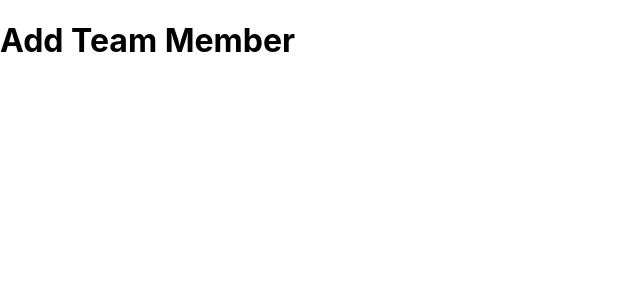
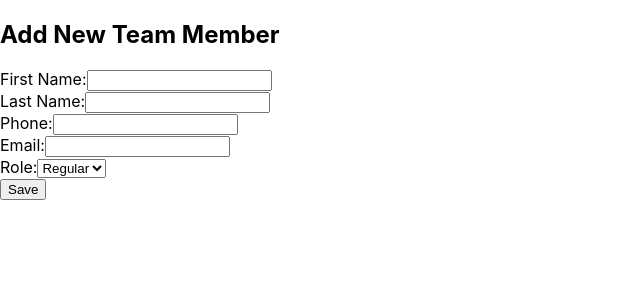
Before and after one commit to VishnuAravind12/team-member-management, a React (Create React App) app in the folder frontend/: page /add in a window 1280 px wide. Shown: the top 300 px of the page, without its empty margins (0-640 px from the left). Built offline with nearby package versions, Linux system fonts and the light colour scheme.

Commit message:
AddPage Implemented

```diff
--- a/frontend/src/pages/AddPage.js
+++ b/frontend/src/pages/AddPage.js
@@ -1,10 +1,89 @@
-import React from 'react';
+import React, { useState } from 'react';
+import { useNavigate } from 'react-router-dom';
 
 function AddPage() {
+  const navigate = useNavigate();
+  const [formData, setFormData] = useState({
+    first_name: '',
+    last_name: '',
+    phone_number: '',
+    email: '',
+    role: 'regular',
+  });
+
+  const handleChange = (e) => {
+    setFormData({
+      ...formData,
+      [e.target.name]: e.target.value
+    });
+  };
+
+  const handleSubmit = (e) => {
+    e.preventDefault();
+    fetch('http://127.0.0.1:8000/api/members/', {
+      method: 'POST',
+      headers: {
+        'Content-Type': 'application/json'
+      },
+      body: JSON.stringify(formData)
+    })
+    .then(response => response.json())
+    .then(() => {
+      // After successful add, navigate back to list
+      navigate('/');
+    })
+    .catch(err => console.error(err));
+  };
+
   return (
     <div>
-      <h1>Add Team Member</h1>
-      {/* PLACEHOLDER: Will have a form to add a new team member */}
+      <h2>Add New Team Member</h2>
+      <form onSubmit={handleSubmit}>
+        <div>
+          <label>First Name:</label>
+          <input
+            type="text"
+            name="first_name"
+            value={formData.first_name}
+            onChange={handleChange}
+          />
+        </div>
+        <div>
+          <label>Last Name:</label>
+          <input
+            type="text"
+            name="last_name"
+            value={formData.last_name}
+            onChange={handleChange}
+          />
+        </div>
+        <div>
+          <label>Phone:</label>
+          <input
+            type="text"
+            name="phone_number"
+            value={formData.phone_number}
+            onChange={handleChange}
+          />
+        </div>
+        <div>
+          <label>Email:</label>
+          <input
+            type="email"
+            name="email"
+            value={formData.email}
+            onChange={handleChange}
+          />
+        </div>
+        <div>
+          <label>Role:</label>
+          <select name="role" value={formData.role} onChange={handleChange}>
+            <option value="regular">Regular</option>
+            <option value="admin">Admin</option>
+          </select>
+        </div>
+        <button type="submit">Save</button>
+      </form>
     </div>
   );
 }
```
